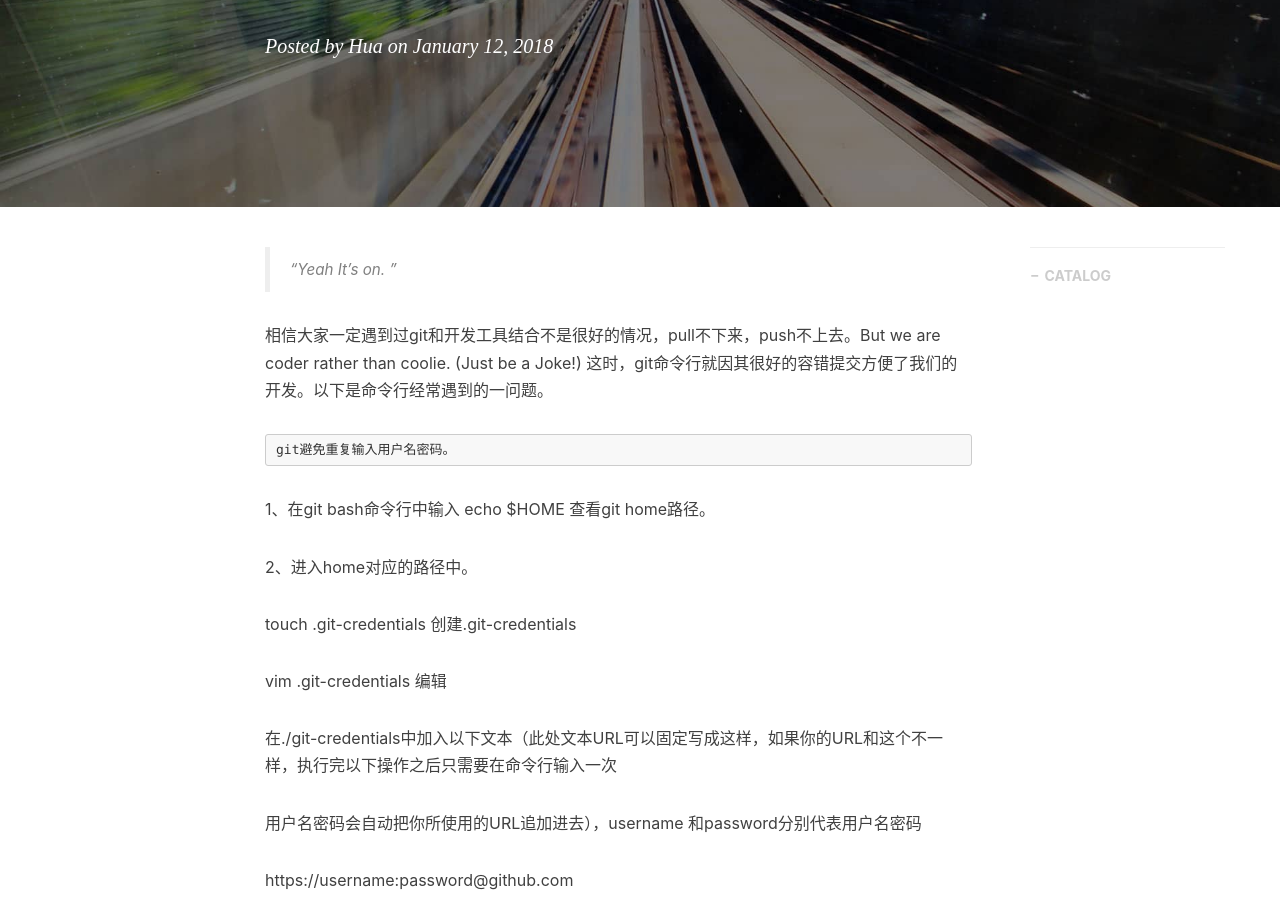
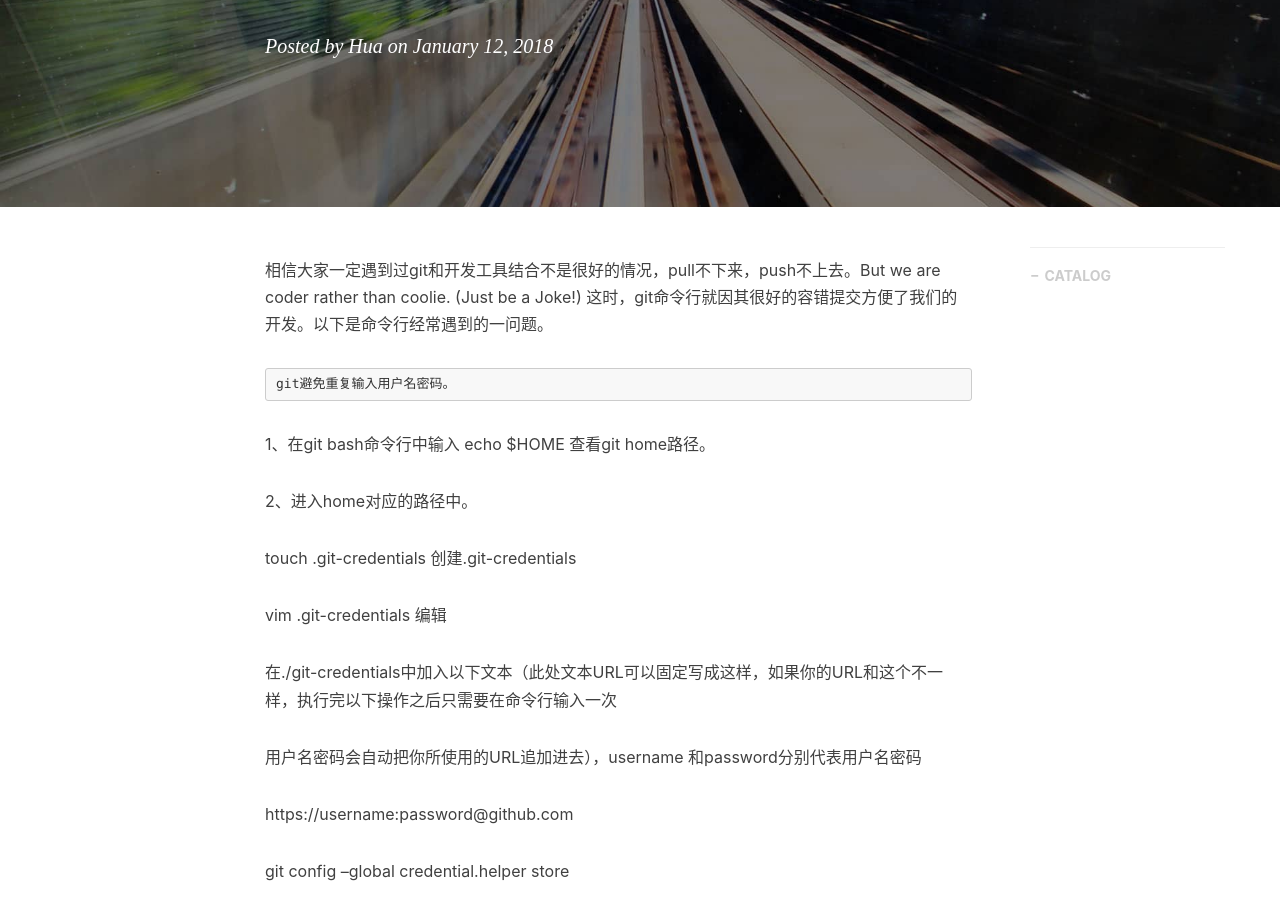
Before and after one commit to huapro/huapro.github.io, a Jekyll site: the page built from _posts/2018-01-12-github-without-password.markdown, in a window 1280 px wide and 900 px high, scrolled down 316 px. Built offline with Jekyll 4.4.1, drawn with Linux system fonts in a browser that asks for light colours; nearby versions of some CDN libraries; comment, search, counter and statistics services are not loaded.

Commit message:
Update 2018-01-12-github-without-password.markdown

```diff
--- a/_posts/2018-01-12-github-without-password.markdown
+++ b/_posts/2018-01-12-github-without-password.markdown
@@ -10,7 +10,7 @@ tags:
     - github
 ---
 
-> “Yeah It's on. ”
+
 
 
 
```
